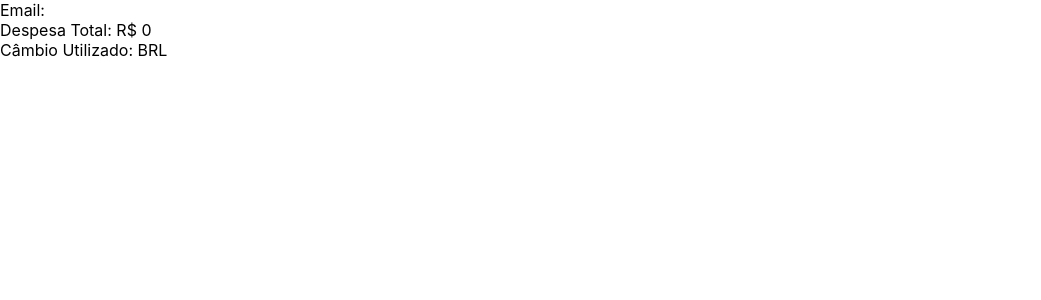
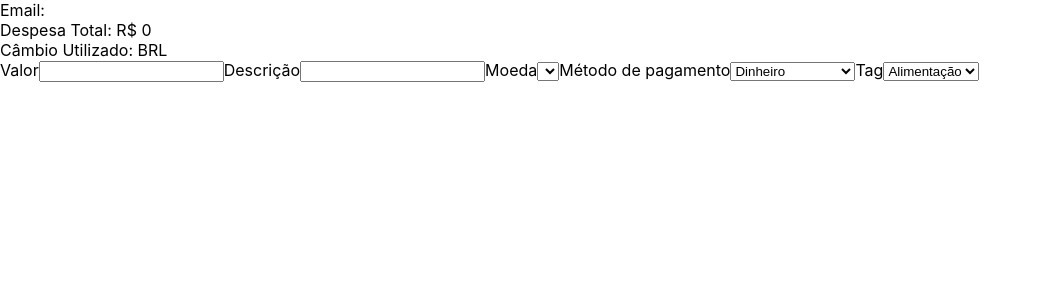
Before and after one commit to cae07/sd-013-a-project-trybewallet, a React (Create React App) app: page /carteira in a window 1280 px wide. Shown: the top 300 px of the page, without its empty margins (0-1041 px from the left). Built offline with nearby package versions, Linux system fonts and the light colour scheme.

Commit message:
form concluido

```diff
--- a/src/components/form.js
+++ b/src/components/form.js
@@ -1 +1,46 @@
 import React from 'react';
+
+class Form extends React.Component {
+  render(){
+    return (
+      <form>
+        <label htmlFor="valor">
+          Valor
+          <input type="text" id="valor" />
+        </label>
+
+        <label>
+          Descrição
+          <input  />
+        </label>
+
+        <label>
+          Moeda
+          <select>
+
+          </select>
+        </label>
+        <label>
+          Método de pagamento
+          <select>
+            <option>Dinheiro</option>
+            <option>Cartão de crédito</option>
+            <option>Cartão de débito</option>
+          </select>
+        </label>
+        <label>
+          Tag
+          <select>
+            <option>Alimentação</option>
+            <option>Lazer</option>
+            <option>Trabalho</option>
+            <option>Transporte</option>
+            <option>Saúde</option>
+          </select>
+        </label>
+      </form>
+    );
+  }
+}
+
+export default Form;
--- a/src/pages/Login.js
+++ b/src/pages/Login.js
@@ -85,7 +85,7 @@ class Login extends Component {
           />
           <button
             type="submit"
-            disabled={ validate.login === false || validate.password === false }
+            disabled={ !validate.login || !validate.password }
             onClick={ handleClick }
           >
             Entrar
--- a/src/pages/Wallet.js
+++ b/src/pages/Wallet.js
@@ -1,10 +1,14 @@
 import React from 'react';
+import Form from '../components/form';
 import Header from '../components/header';
 
 class Wallet extends React.Component {
   render() {
     return (
-      <Header />
+      <main>
+        <Header />
+        <Form />
+      </main>
     );
   }
 }
```
